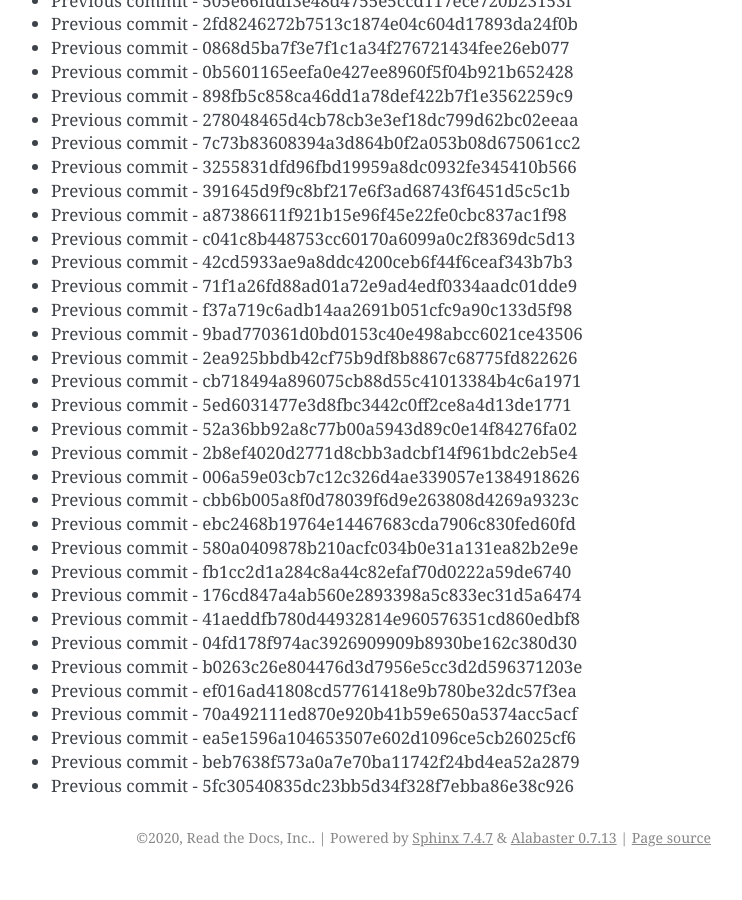
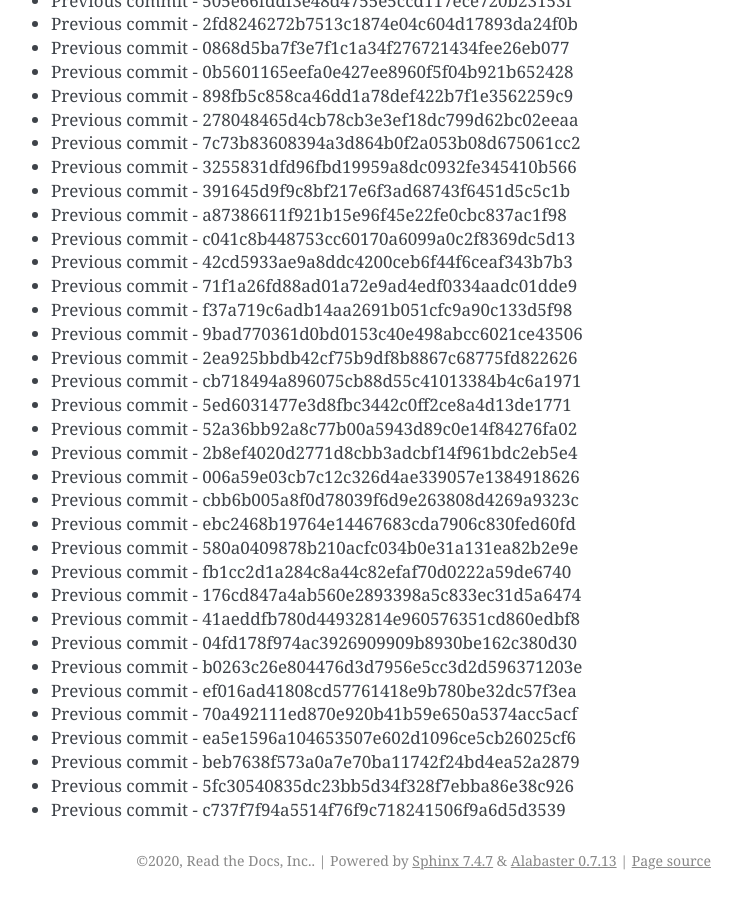
Before and after one commit to readthedocs/rtd-git-stresstest, a Sphinx documentation site: the page built from docs/updates.rst, in a window 1280 px wide and 900 px high, scrolled down 67429 px. Shown: the whole window, without its empty margins (399-1141 px from the left). Built offline with Sphinx 7.4.7, drawn with Linux system fonts in a browser that asks for light colours; before the commit the page ends 68306 px from its top, so only the background shows below that.

Commit message:
Generating commit from previous: c737f7f94a5514f76f9c718241506f9a6d5d3539

```diff
--- a/docs/updates.rst
+++ b/docs/updates.rst
@@ -2865,3 +2865,4 @@ It can be tested for any performance characteristics.
 * Previous commit - ea5e1596a104653507e602d1096ce5cb26025cf6
 * Previous commit - beb7638f573a0a7e70ba11742f24bd4ea52a2879
 * Previous commit - 5fc30540835dc23bb5d34f328f7ebba86e38c926
+* Previous commit - c737f7f94a5514f76f9c718241506f9a6d5d3539
```
